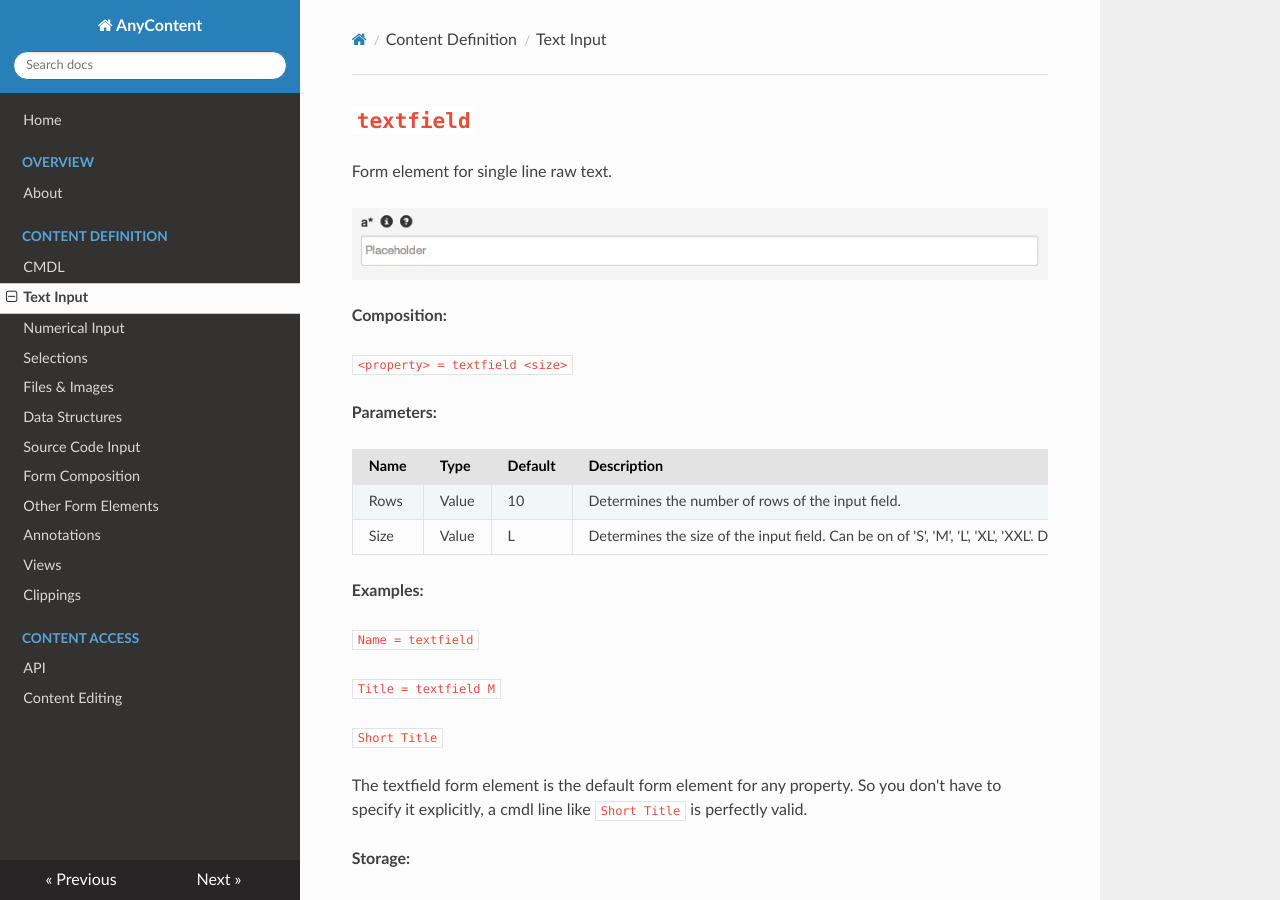
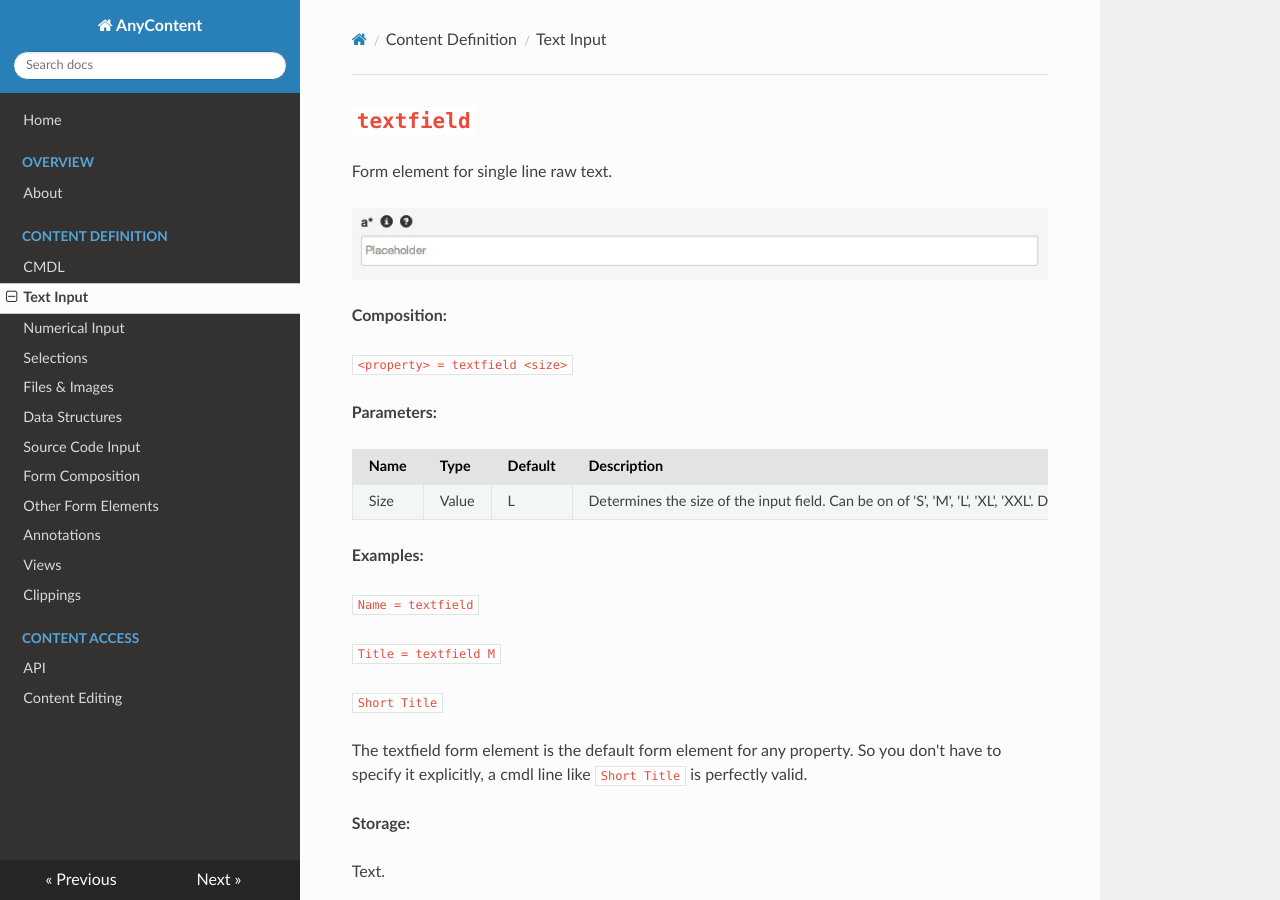
Before and after one commit to nhagemann/anycontent-cmdl-docs, an MkDocs documentation site: the page built from docs/cmdl/text.md, in a window 1280 px wide and 900 px high. Built offline with MkDocs 1.6.1, drawn with Linux system fonts in a browser that asks for light colours; nearby versions of some CDN libraries; old or Windows-style settings are respelled for this version of MkDocs.

Commit message:
mkdocs rewrite

```diff
--- a/docs/cmdl/text.md
+++ b/docs/cmdl/text.md
@@ -21,7 +21,6 @@ Form element for single line raw text.
 
 | Name | Type | Default | Description |
 |------|-------|---------|-------------|
-|Rows  | Value | 10 | Determines the number of rows of the input field.|
 |Size|Value| L | Determines the size of the input field. Can be on of 'S', 'M', 'L', 'XL', 'XXL'. Default Value 'L'.|
 
 **Examples:**
```
